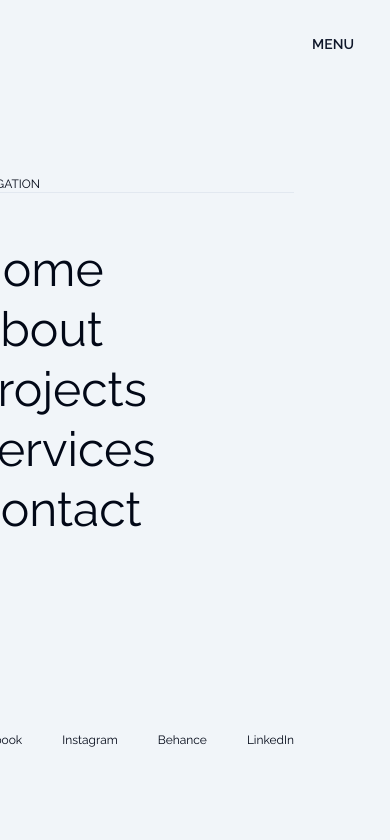
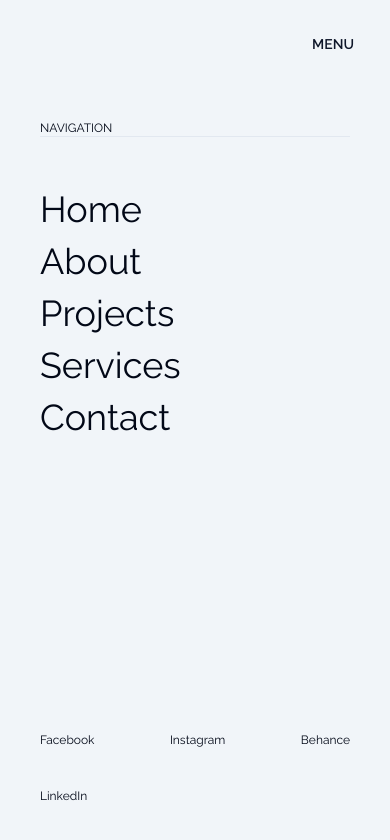
Before and after one commit to NimBuzz01/archiform-agency-demo, a Next.js app: page / in a window 390 px wide. Both pictures are taken after a click on the button "MENU". Shown: the top 840 px of the page. Built offline with nearby package versions, Linux system fonts and the light colour scheme.

Commit message:
fix navbar mobile alignment

```diff
--- a/components/header/components/NavBar.tsx
+++ b/components/header/components/NavBar.tsx
@@ -12,10 +12,10 @@ export default function NavBar() {
       initial="initial"
       animate="enter"
       exit="exit"
-      className="h-screen bg-slate-100 z-20 fixed right-0 top-0"
+      className="h-screen bg-slate-100 w-full z-20 max-w-lg p-10 sm:p-24 fixed right-0 top-0"
     >
-      <div className="box-border h-full p-24 flex flex-col justify-between">
-        <div className="flex flex-col text-5xl gap-3 mt-20">
+      <div className="box-border h-full flex flex-col justify-between">
+        <div className="flex flex-col text-4xl sm:text-5xl gap-3 mt-20">
           <div className="border-b uppercase text-xs mb-10">
             <p>Navigation</p>
           </div>
@@ -23,7 +23,7 @@ export default function NavBar() {
             return <NavLink key={index} data={{ ...data, index }}></NavLink>;
           })}
         </div>
-        <div className="flex w-full justify-between text-xs gap-10">
+        <div className="flex w-full flex-wrap sm:flex-nowrap justify-between text-xs gap-10">
           <a>Facebook</a>
           <a>Instagram</a>
           <a>Behance</a>
```
